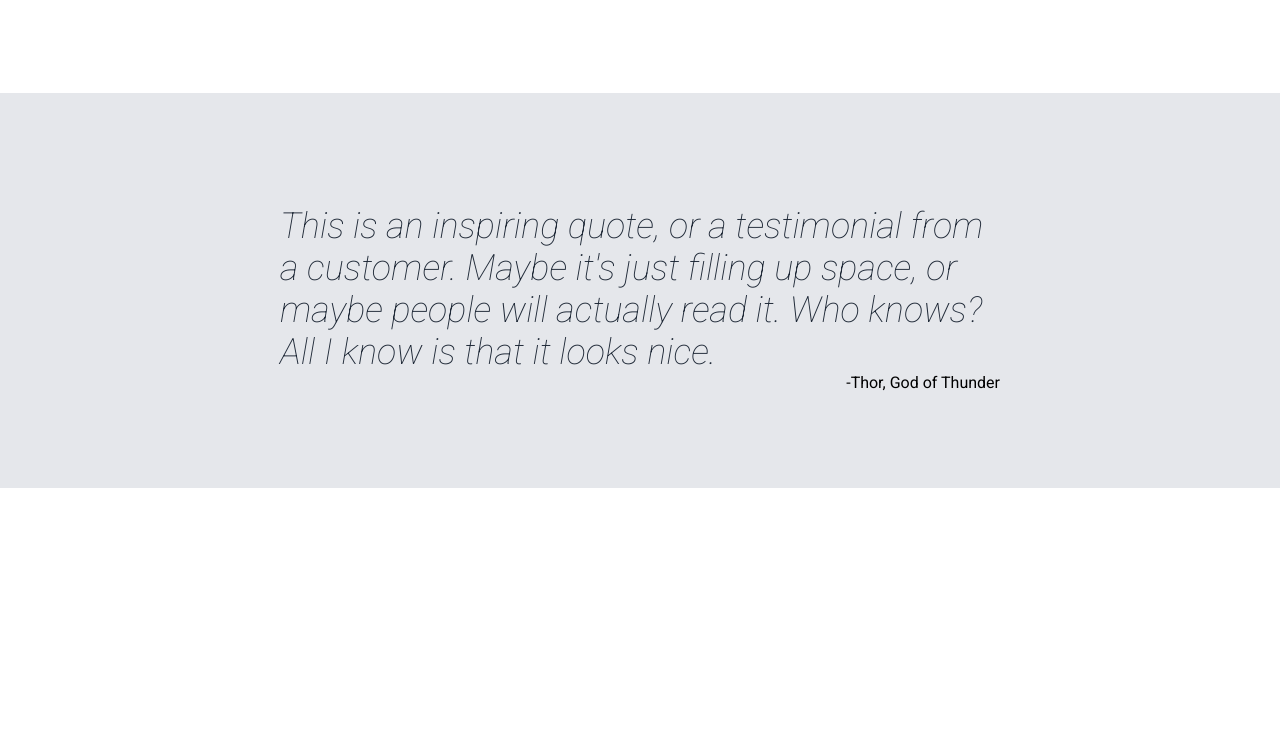
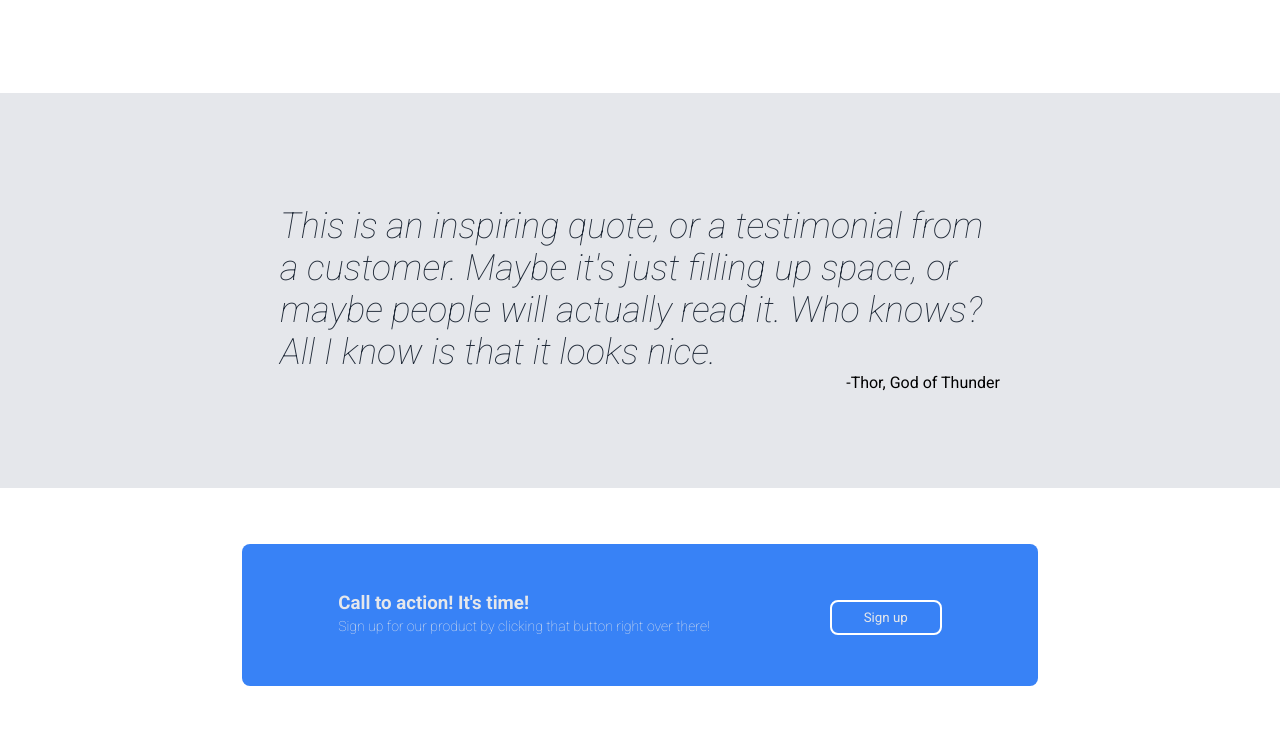
Before and after one commit to TrevorJolie/odin-landing, a plain HTML site: page index.html in a window 1280 px wide. Shown: the part 784-1518 px from the top of the page. Before the commit the page ends 1272 px from the top, so only its background shows below. Drawn offline with Linux system fonts and the light colour scheme.

Commit message:
Add and style call section

```diff
--- a/index.html
+++ b/index.html
@@ -53,5 +53,14 @@
       <p class="credit">-Thor, God of Thunder</p>
     </div>
   </div>
+  <div class="signup">
+    <div class="call">
+      <div class="calltext">
+        <h3>Call to action! It's time!</h3>
+        <p>Sign up for our product by clicking that button right over there!</p>
+      </div>
+      <a href=""><button type="button" value="Sign up">Sign up</button></a>
+    </div>
+  </div>
 </body>
 </html>
--- a/style.css
+++ b/style.css
@@ -154,3 +154,34 @@ h2 {
   width: 720px;
   margin: 0;
 }
+
+/* Following section styles the call to action section */
+.signup {
+  display: flex;
+  justify-content: center;
+  align-items: center;
+  padding: 48px 0;
+}
+
+.call {
+  padding: 48px 96px;
+  display: flex;
+  justify-content: flex-start;
+  gap: 120px;
+}
+
+.calltext h3 {
+  margin: 0;
+  padding: 0;
+}
+
+.calltext p {
+  padding: 4px 0;
+  margin: 0;
+  font-weight: 200;
+  font-size: 14px;
+}
+
+.call button {
+  border: 2px solid white;
+}
```
